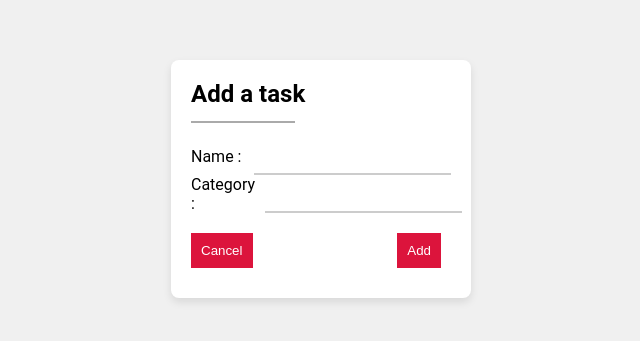
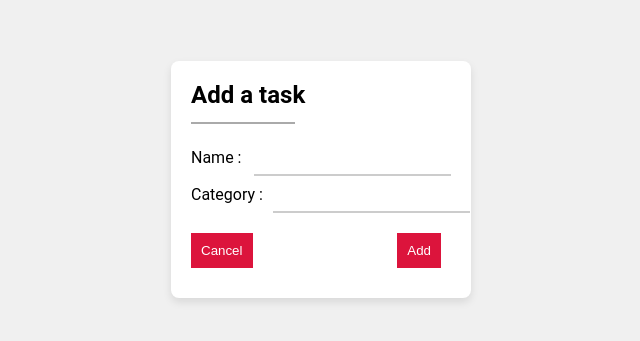
Before and after one commit to enzogelas/IGR_project, a website: page public/task_form.html in a window 1280 px wide. Shown: the part 221-562 px from the top of the page, without its empty margins (319-959 px from the left). Drawn offline with Linux system fonts and the light colour scheme.

Commit message:
form text label wrap fix

```diff
--- a/public/form.css
+++ b/public/form.css
@@ -28,6 +28,7 @@ body {
     align-items: center;
     gap: 10px;
     display: flex;
+    text-wrap: nowrap;
 }
 
 input[type="text"] {
```
